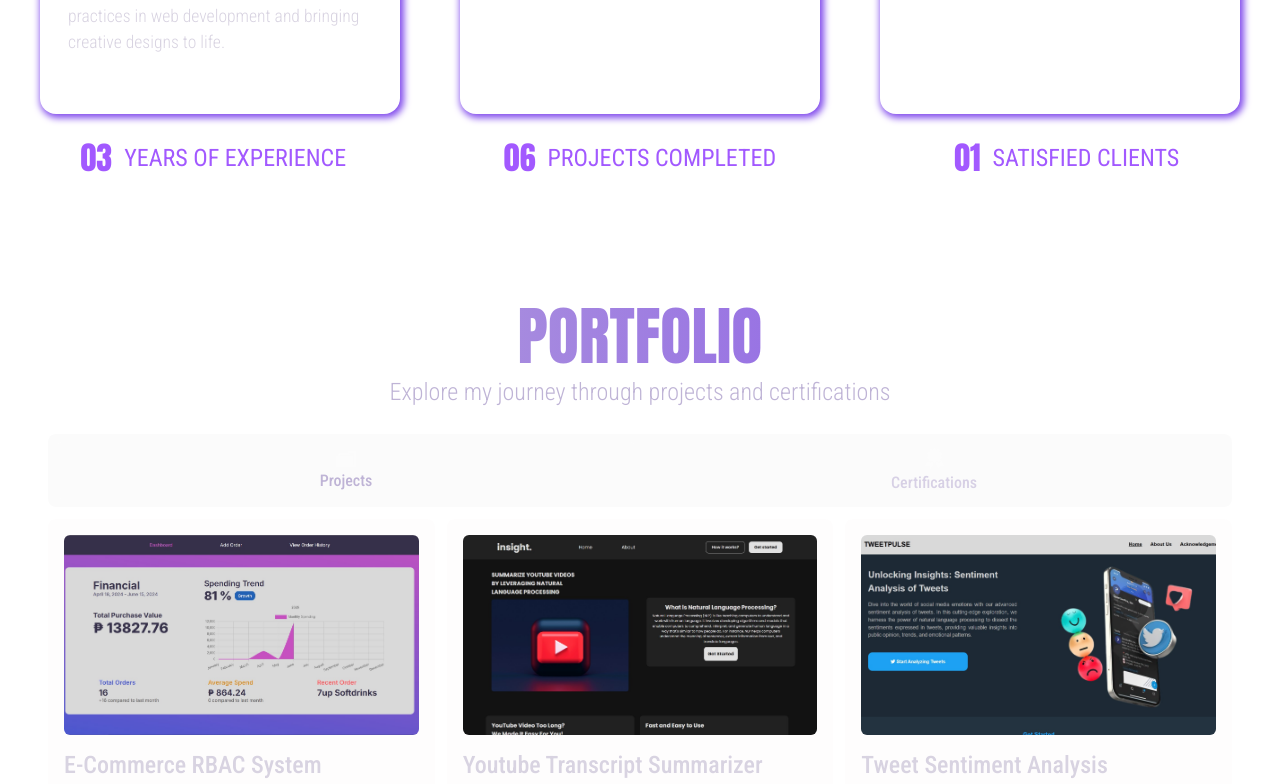
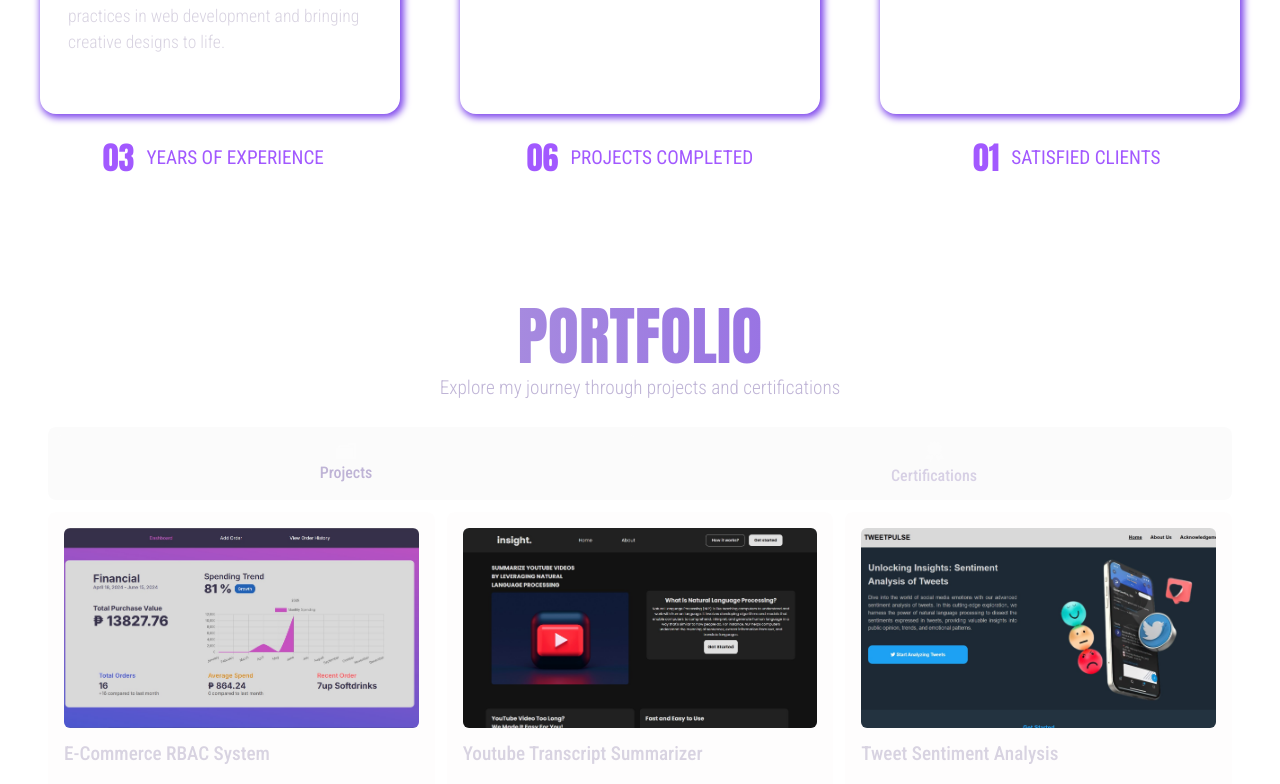
Before and after one commit to jpmarasigan/Personal-Portfolio, a React (Create React App) app: page / in a window 1280 px wide. Shown: the part 1200-1984 px from the top of the page. Built offline with nearby package versions, Linux system fonts and the light colour scheme.

Commit message:
[IMP] Change text sizes from lg to md to adjust overall layout

```diff
--- a/src/styles/Portfolio.css
+++ b/src/styles/Portfolio.css
@@ -22,7 +22,7 @@
     }
 
     .portfolio-container > .title-container p {
-        @apply text-lg font-robotoCondensed font-light text-customLightGray mb-3 mt-[-10px];
+        @apply text-md font-robotoCondensed font-light text-customLightGray mb-3 mt-[-10px];
         text-transform: none;
     }
 
@@ -86,7 +86,7 @@
     }
 
     .project .details h3, .certificate .details h3 {
-        @apply py-3 text-lg font-medium;
+        @apply py-3 text-md font-medium;
     }
 
     .project .details p, .certificate .details p {
--- a/src/styles/ProjectDetails.css
+++ b/src/styles/ProjectDetails.css
@@ -31,7 +31,7 @@
     }
 
     .project-details-container {
-        @apply max-w-[60rem] grid grid-cols-2 max-800:grid-cols-1 gap-x-12 mx-auto font-robotoCondensed text-lg;
+        @apply max-w-[60rem] grid grid-cols-2 max-800:grid-cols-1 gap-x-12 mx-auto font-robotoCondensed text-md;
     }
 
     .col-1, .col-2 {
@@ -142,7 +142,7 @@
     }
 
     .key-features-container .title h3 {
-        @apply font-bold text-lg;
+        @apply font-bold text-md;
     }
 
     .key-features-container .title img {
--- a/src/styles/Services.css
+++ b/src/styles/Services.css
@@ -50,7 +50,7 @@
     }
 
     .statistics div {
-        @apply flex items-center justify-center gap-3 max-800:p-4 flex-1 uppercase text-customPurple font-robotoCondensed font-normal text-lg;
+        @apply flex items-center justify-center gap-3 max-800:p-4 flex-1 uppercase text-customPurple font-robotoCondensed font-normal text-md;
     }
 
     .statistics div span {
--- a/src/styles/Skills.css
+++ b/src/styles/Skills.css
@@ -22,7 +22,7 @@
     }
 
     .title-container p {
-        @apply text-lg font-robotoCondensed font-light text-customLightGray mt-[-10px];
+        @apply text-md font-robotoCondensed font-light text-customLightGray mt-[-10px];
         text-transform: none;
     }
 
```
